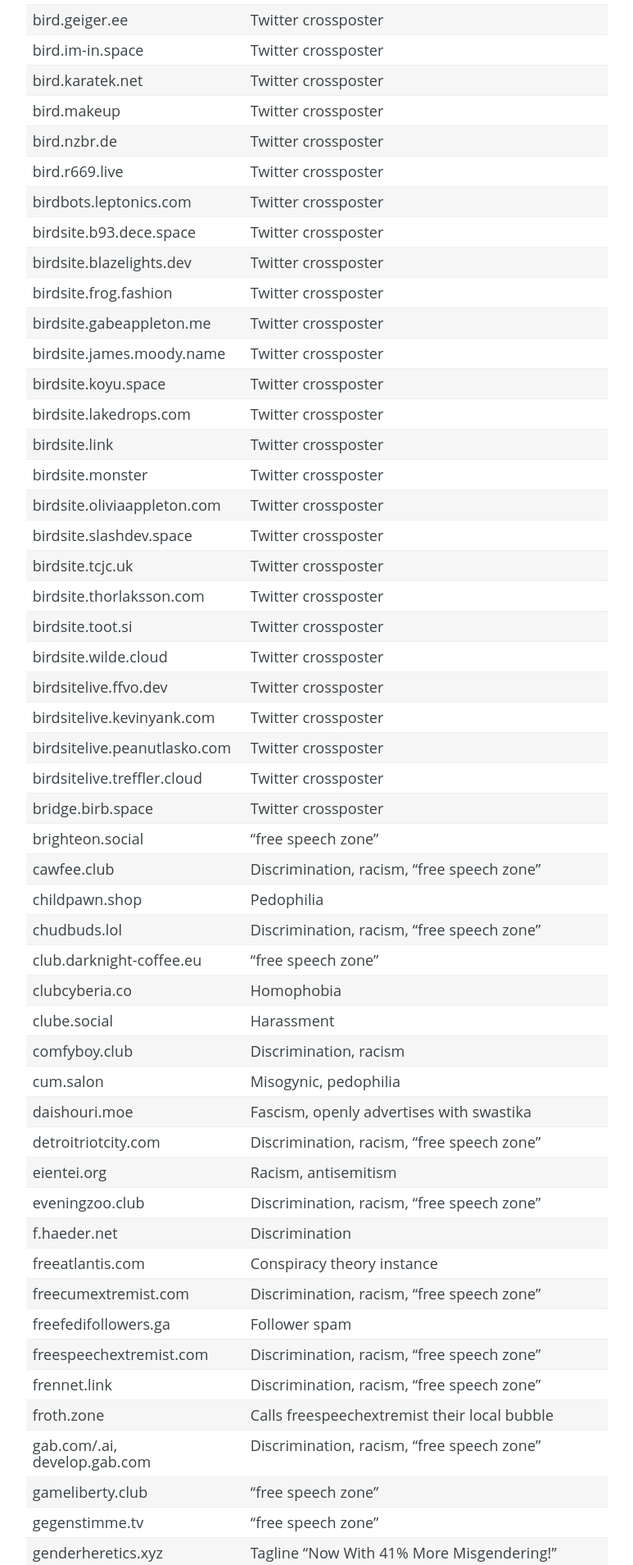
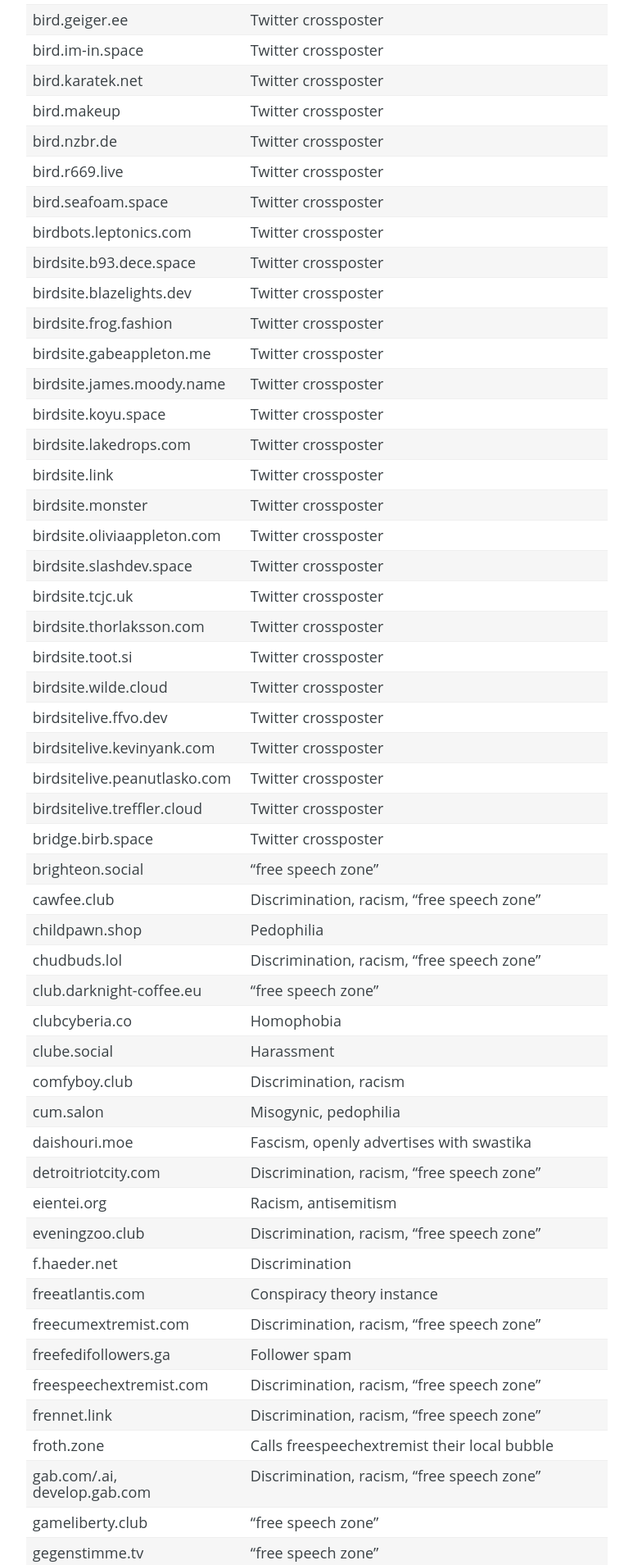
Before and after one commit to chaossocial/meta, a Jekyll site: the page built from federation.md, in a window 1280 px wide. Shown: the part 1699-3608 px from the top of the page at 82% size, without its empty margins (398-1171 px from the left). Built offline with Jekyll 4.4.1, drawn with Linux system fonts in a browser that asks for light colours; some of the changed text lies outside the part shown.

Commit message:
Block bird.seafoam.space

```diff
--- a/federation.md
+++ b/federation.md
@@ -58,6 +58,7 @@
 | bird.makeup                 | Twitter crossposter|
 | bird.nzbr.de                | Twitter crossposter|
 | bird.r669.live              | Twitter crossposter|
+| bird.seafoam.space          | Twitter crossposter|
 | birdbots.leptonics.com      | Twitter crossposter|
 | birdsite.b93.dece.space     | Twitter crossposter|
 | birdsite.blazelights.dev    | Twitter crossposter|
```
